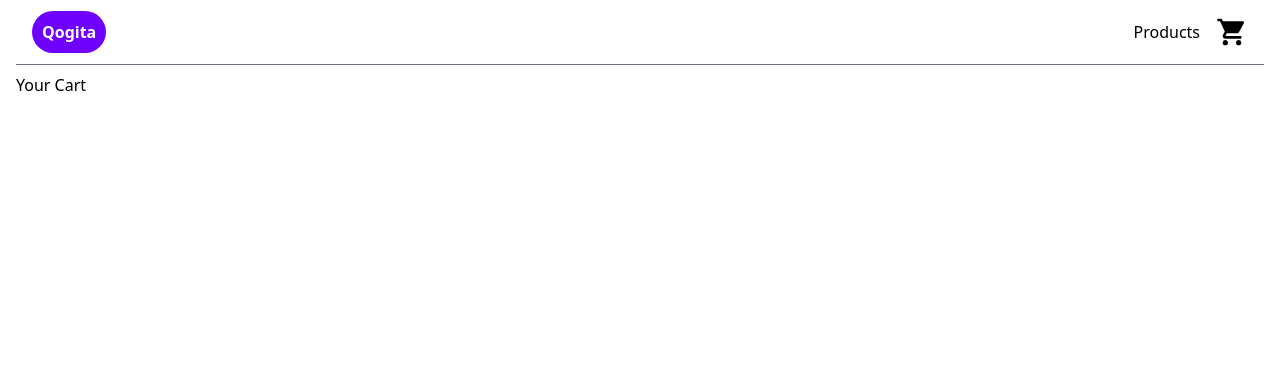
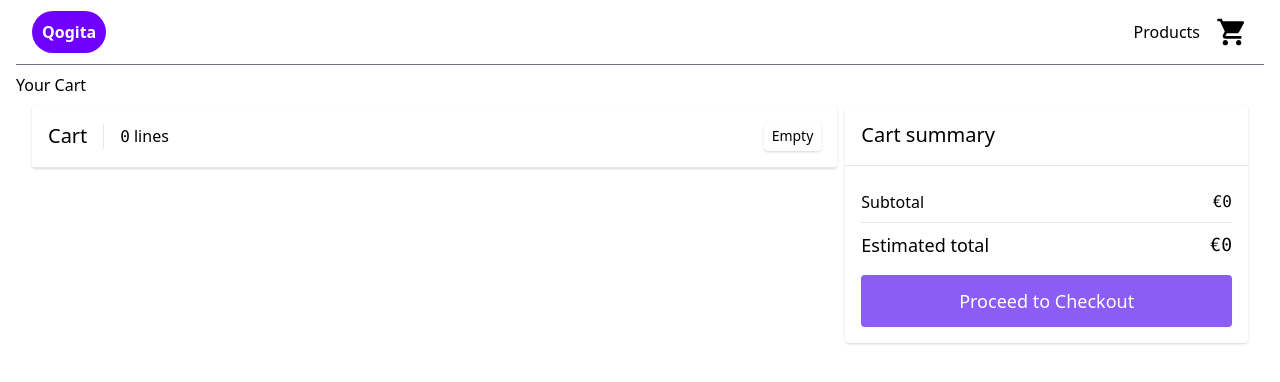
Before and after one commit to zatkniz/qogita-test, a Next.js app: page /cart in a window 1280 px wide. Shown: the top 382 px of the page. Built offline with nearby package versions, Linux system fonts and the light colour scheme.

Commit message:
feat(xxx-5): add cart page

```diff
--- /dev/null
+++ b/src/components/pages/cart/cartItems.tsx
@@ -0,0 +1,32 @@
+import { useCart, Item } from 'react-use-cart';
+import { Product } from '../../../types';
+import CartProductItem from "./product";
+
+const CartItems = () => {
+
+    const { items, emptyCart } = useCart();
+
+    return (
+        <div className="w-full rounded bg-white shadow lg:w-2/3">
+            <div className="flex flex-col items-start justify-between border-b py-4 sm:flex-row sm:items-center px-4">
+                <div className="flex flex-col gap-2 sm:flex-row sm:items-center sm:gap-4 sm:divide-x">
+                    <h1 className="text-xl">Cart</h1><span className="sm:pl-4"><span className="font-mono mr-1">{items.length}</span>
+                        lines </span>
+                </div>
+                <div className="mt-2 flex items-start gap-4 sm:mt-0">
+                    <button type="button"
+                        className="rounded bg-white p-2 text-sm leading-none text-error-600 shadow hover:bg-error-100" onClick={() => emptyCart()}>Empty</button>
+                </div>
+            </div>
+            <div className="px-4">
+                <form action="#" className="divide-y">
+                    {items.map((product: Item): JSX.Element=> (
+                        <CartProductItem key={product.id} product={product} />
+                    ))}
+                </form>
+            </div>
+        </div>
+    );
+}
+
+export default CartItems;
--- /dev/null
+++ b/src/components/pages/cart/product.tsx
@@ -0,0 +1,51 @@
+import { useCart, Item } from "react-use-cart";
+import { Product } from "../../../types";
+
+type Props = {
+    product: Item;
+    key: string;
+}
+
+const cartProductItem = ({ product }: Props) => {
+
+    const { removeItem, updateItemQuantity } = useCart();
+
+    const handleQuantityChange = (e: React.ChangeEvent<HTMLInputElement>, id: string): void => {
+        updateItemQuantity(id, Number(e.target.value));
+    }
+
+    return(
+        <div className="flex items-start gap-4 py-4">
+            <div className="text-none flex-none">
+                <span>
+                    <img className='h-16' alt={product.name} src={product.imageUrl} />
+                </span>
+            </div>
+            <div className="w-full">
+                <div className="mb-2 flex flex-col items-start justify-between sm:flex-row sm:gap-4">
+                    <h3 className="mb-2 leading-tight sm:mb-0"><a className="hover:text-purple-500"
+                            href={`/product/${product.gtin}`}>{product.name} </a> </h3> <div
+                            className="flex items-center gap-2 sm:relative sm:flex-col sm:items-end">
+                            <div className="font-mono">€{product.itemTotal}</div>
+                            <div className="font-mono text-sm opacity-75 sm:absolute sm:bottom-[-1.375rem]">
+                                (€{product.price})</div>
+                </div>
+            </div>
+                <div
+                    className="-mx-2 flex w-full flex-col-reverse items-start gap-2 text-sm sm:flex-row sm:items-center sm:gap-0 sm:divide-x">
+                    <button type="button" className="px-2 hover:text-error-600" onClick={() => removeItem(product.id)}>Remove</button>
+                    <div className="flex items-center gap-2 px-2">
+                        <label className="cursor-pointer" htmlFor="lines-0-quantity">Quantity</label>
+                        <input name="lines[0].quantity" type="number"
+                            id="lines-0-quantity"
+                            className="block rounded border bg-gray-300 p-1 font-mono shadow-inner hover:bg-white focus:bg-white"
+                            onChange={(e) => handleQuantityChange(e, product.id)}
+                            max="112" min="1" value={product.quantity} />
+                    </div>
+                </div>
+            </div>
+        </div>
+    )
+}
+
+export default cartProductItem;
--- /dev/null
+++ b/src/components/pages/cart/summary.tsx
@@ -0,0 +1,29 @@
+import { useCart } from "react-use-cart";
+
+const Summary = () => {
+    const { cartTotal } = useCart();
+
+    return (
+        <div className="w-full rounded bg-white shadow lg:sticky lg:top-0 lg:w-1/3">
+            <div className="border-b p-4">
+                <h2 className="text-xl">Cart summary</h2>
+            </div>
+            <div className="p-4">
+                <dl className="divide-y">
+                    <div className="flex justify-between gap-4 py-2">
+                        <dt>Subtotal</dt>
+                        <dd className="font-mono">€{cartTotal}</dd>
+                    </div>
+                    <div className="flex justify-between gap-4 py-2 text-lg">
+                        <dt>Estimated total</dt>
+                        <dd className="font-mono">€{cartTotal}</dd>
+                    </div>
+                </dl><button
+                    className="mt-2 block w-full rounded bg-purple-500 p-3 text-center text-lg text-white shadow-sm disabled:opacity-60"><span>Proceed
+                        to Checkout</span></button>
+            </div>
+        </div>
+    );
+}
+
+export default Summary;
--- a/src/pages/cart/index.tsx
+++ b/src/pages/cart/index.tsx
@@ -1,9 +1,21 @@
 import Layout from '../../components/Layout';
+import Summary from '../../components/pages/cart/summary';
+import CartItems from '../../components/pages/cart/cartItems';
 
-const CartPage = () => (
-  <Layout>
-    <h1>Your Cart</h1>
-  </Layout>
+const CartPage = () => {
+
+return (
+<Layout>
+  <h1>Your Cart</h1>
+
+  <div className="container mx-auto px-2 mt-2 sm:px-4">
+    <div className="flex flex-col items-start gap-2 lg:flex-row-reverse">
+      <Summary />
+      <CartItems />
+    </div>
+  </div>
+</Layout>
 );
 
+}
 export default CartPage;
```
